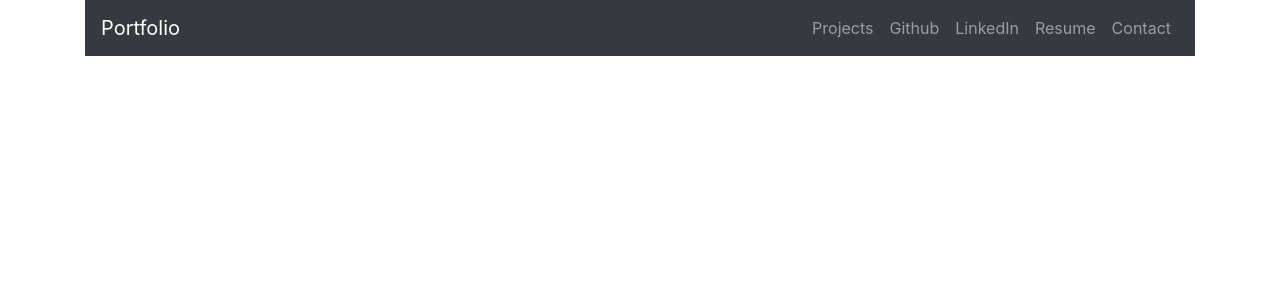
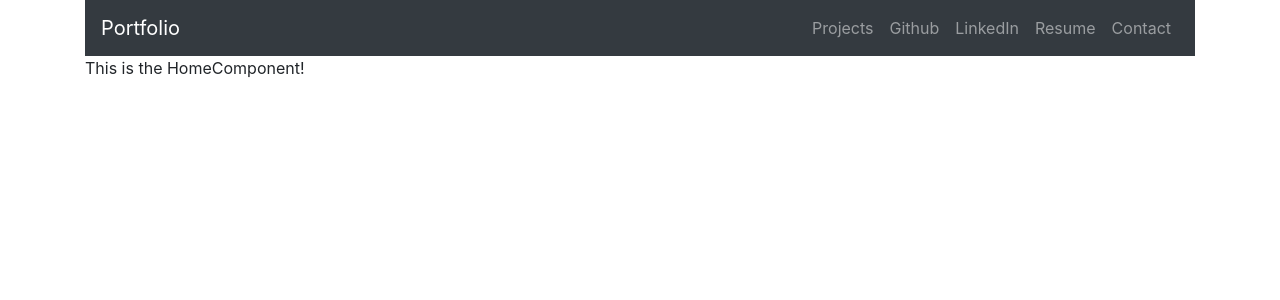
Before and after one commit to brookhutchinson/portfolio, an Angular app: page / in a window 1280 px wide. Shown: the top 300 px of the page. Built offline with nearby package versions, Linux system fonts and the light colour scheme.

Commit message:
Create HomeComponent, Register HomeComponent with AppModule, Import HomeComponent into AppModule, Add HomeComponent to @NgModule Decorator "declarations" property array, Define HomeComponent TypeScript, Define HomeComponent HTML Template, Add <home> directive inside AppComponent HTML Template

```diff
--- a/src/app/app.component.html
+++ b/src/app/app.component.html
@@ -1 +1,2 @@
 <navbar></navbar>
+<home></home>
--- a/src/app/app.module.ts
+++ b/src/app/app.module.ts
@@ -7,12 +7,13 @@ import { FormsModule }     from '@angular/forms';
 // components
 import { AppComponent }    from './app.component';
 import { NavbarComponent } from './components/navbar/navbar.component';
+import { HomeComponent }   from './components/home/home.component';
 
 @NgModule({
   // modules
   imports: [ BrowserModule, HttpModule, FormsModule ],
   // compoennts
-  declarations: [ AppComponent, NavbarComponent ],
+  declarations: [ AppComponent, NavbarComponent, HomeComponent ],
   // services
   providers: [],
   // bootstrap
--- /dev/null
+++ b/src/app/components/home/home.component.html
@@ -0,0 +1,3 @@
+<div class="container">
+  <p>This is the HomeComponent!</p>
+</div><!-- /.container -->
--- /dev/null
+++ b/src/app/components/home/home.component.ts
@@ -0,0 +1,12 @@
+import { Component, OnInit } from '@angular/core';
+
+@Component({
+  selector: 'home',
+  templateUrl: './home.component.html',
+  styleUrls: ['./home.component.css']
+})
+export class HomeComponent implements OnInit {
+  constructor() {}
+
+  ngOnInit() {}
+}
```
Also changed, not shown: src/app/components/home/home.component.css (added), 1 other file (tests, documents, lock files or other folders).
